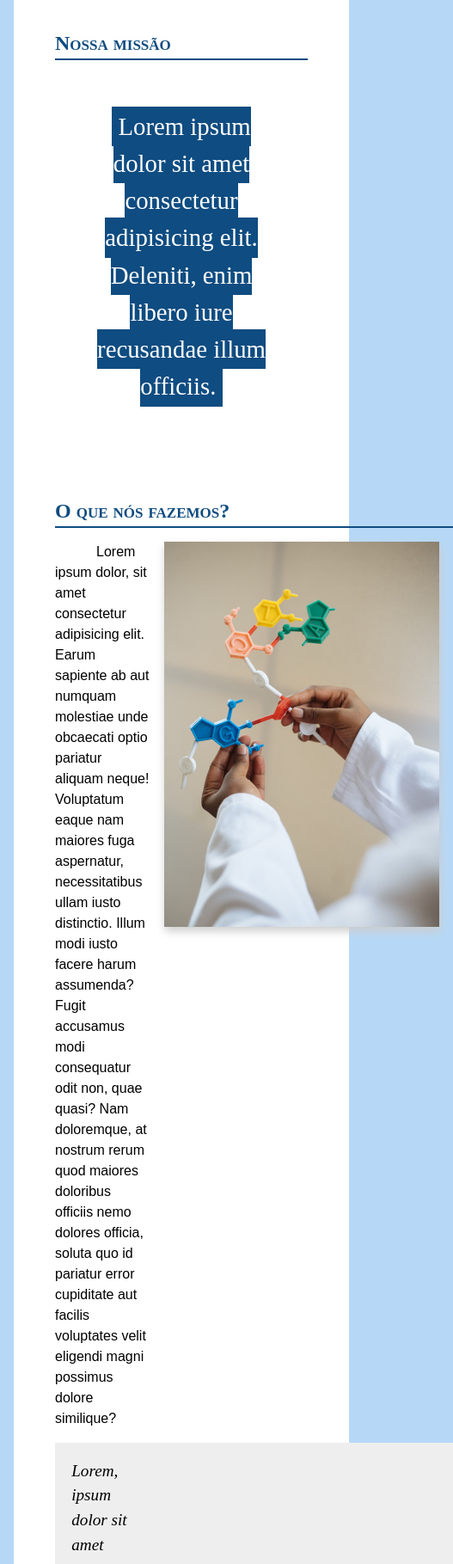
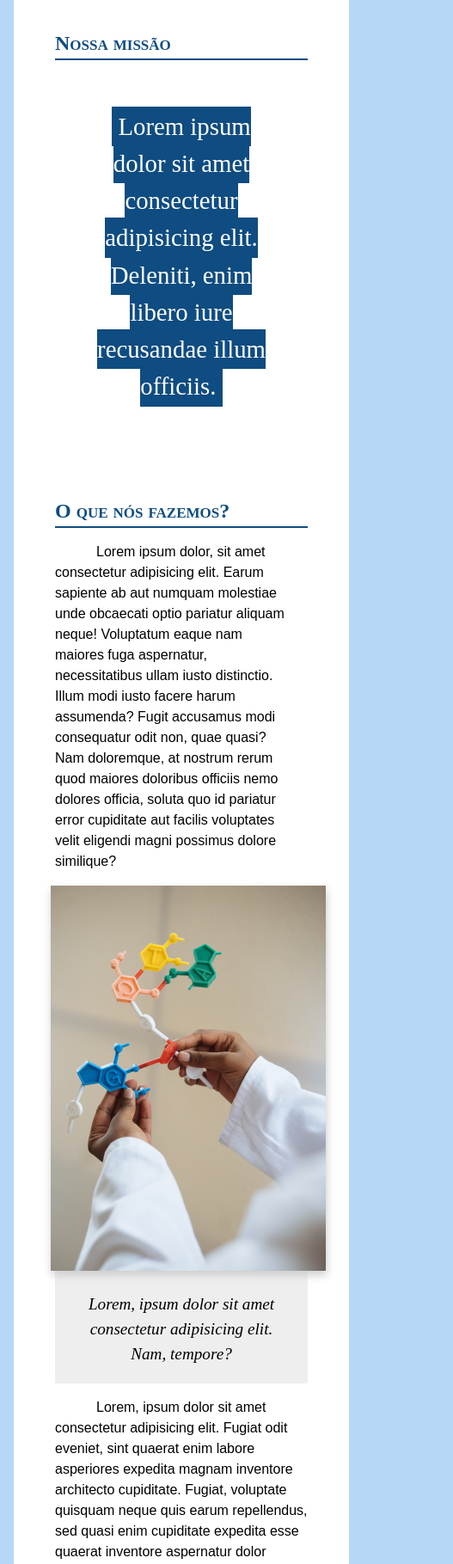
Before and after one commit to LevidebadLab/LevidebadLab, a plain HTML site: page view/about.html in a window 390 px wide. Shown: the part 160-1979 px from the top of the page at 86% size, 527 px wide, since content can reach past the window. Drawn offline with Linux system fonts and the light colour scheme; a web font is replaced by a local one.

Commit message:
Adicionar responsividade inicial em about us

```diff
--- a/styles/about.css
+++ b/styles/about.css
@@ -48,10 +48,18 @@ img {
 	box-shadow: 1px 5px 10px var(--shade-1);
 }
 
-.what-we-do {
-	display: grid;
-	grid-template-columns: 1fr 1fr;
-	row-gap: 1em;
+@media (min-width: 769px) {
+	.what-we-do {
+		display: grid;
+		grid-template-columns: 1fr 1fr;
+		row-gap: 1em;
+	}
+
+	.what-we-do .filler {
+		background: var(--shade-2);
+		grid-column: 2;
+		grid-row: 3;
+	}
 }
 
 .what-we-do * {
@@ -59,11 +67,16 @@ img {
 	margin: 0;
 }
 
+.what-we-do p {
+	margin-top: 1em;
+}
+
 .what-we-do img {
+	align-self: center;
 	grid-column: 2/-1;
 	grid-row: 2/4;
-	margin-right: 1em;
-	z-index: 9999;
+	margin: 1em 0 -2em 1em;
+	z-index: 99;
 }
 
 .what-we-do blockquote {
@@ -73,13 +86,23 @@ img {
 	font-family: Gayathri;
 	font-size: 1.2em;
 	font-style: italic;
-	padding: 1em;
+	padding: 3em 1em 1em;
+	text-align: center;
 }
 
-.what-we-do .filler {
-	background: var(--shade-2);
-	grid-column: 2;
-	grid-row: 3;
+@media (min-width: 769px) {
+	.what-we-do img {
+		align-self: unset;
+		margin: 0 1em 0 0;
+	}
+
+	.what-we-do blockquote {
+		padding: 1em;
+	}
+
+	.what-we-do p {
+		margin-top: 0;
+	}
 }
 
 .what-we-do p:first-of-type {
--- a/view/about.html
+++ b/view/about.html
@@ -29,12 +29,6 @@
 			</article>
 			<article class="what-we-do">
 				<h2>O que nós fazemos?</h2>
-				<img
-					src="./../assets/stock_lab.jpg"
-					width="320"
-					height="448"
-					alt="Mãos de pessoa com jaleco segurando um modelo de moléculas de DNA"
-				/>
 				<p>
 					Lorem ipsum dolor, sit amet consectetur adipisicing elit.
 					Earum sapiente ab aut numquam molestiae unde obcaecati optio
@@ -46,6 +40,12 @@
 					soluta quo id pariatur error cupiditate aut facilis
 					voluptates velit eligendi magni possimus dolore similique?
 				</p>
+				<img
+					src="./../assets/stock_lab.jpg"
+					width="320"
+					height="448"
+					alt="Mãos de pessoa com jaleco segurando um modelo de moléculas de DNA"
+				/>
 				<blockquote>
 					Lorem, ipsum dolor sit amet consectetur adipisicing elit.
 					Nam, tempore?
```
